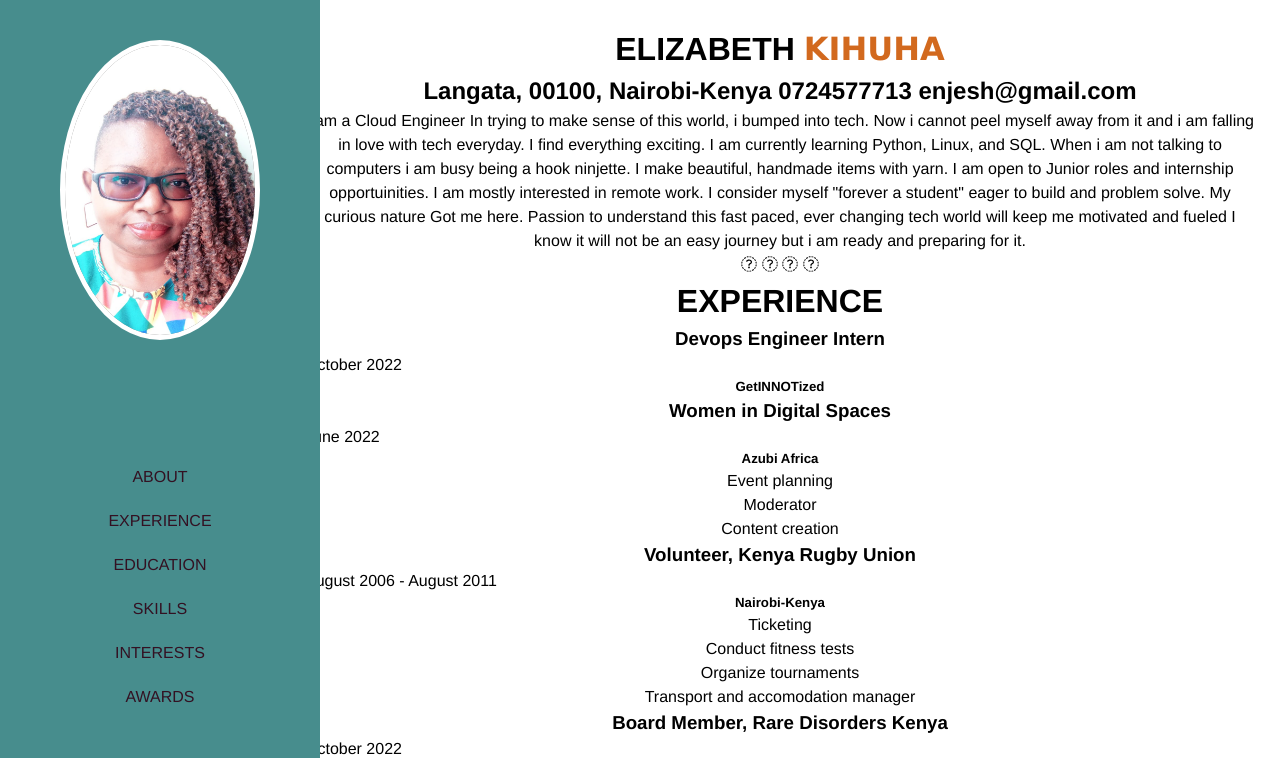
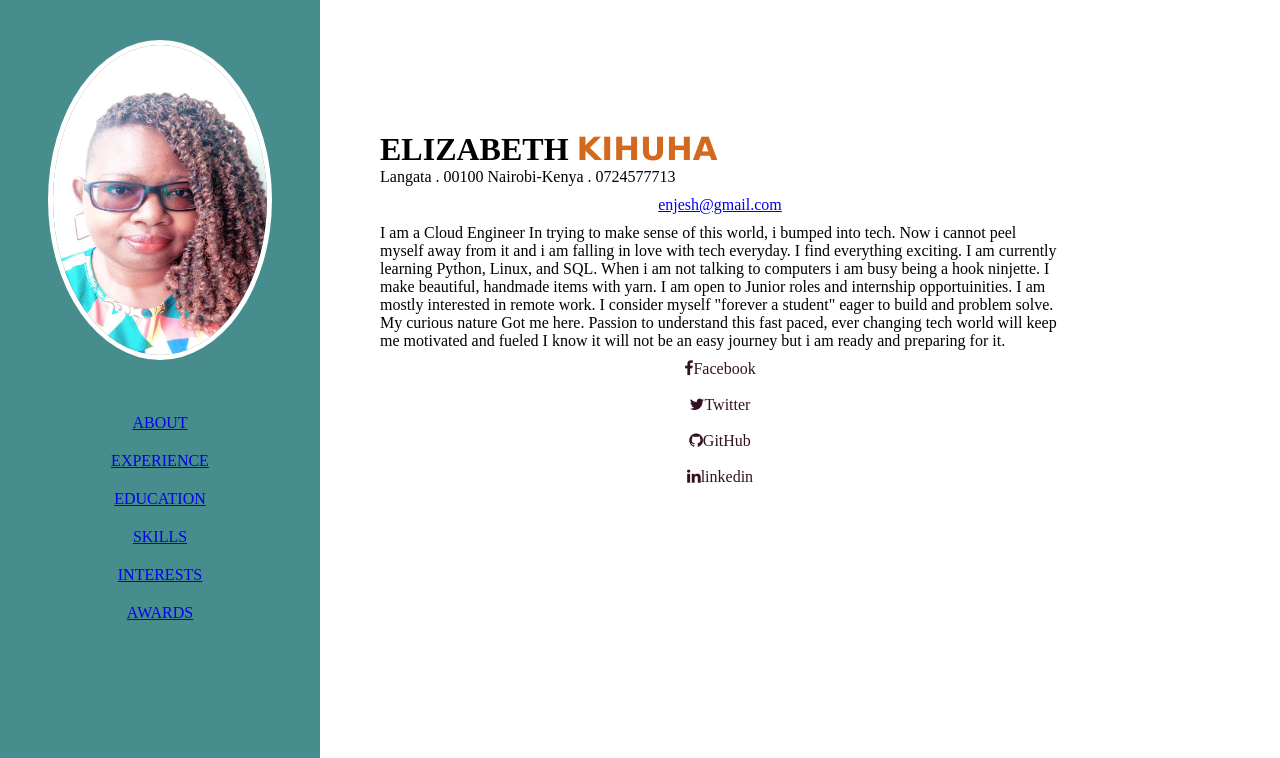
Before and after one commit to enjesh/frontend-challenge, a plain HTML site: page index.html in a window 1280 px wide. Shown: the top 758 px of the page. Drawn offline with Linux system fonts and the light colour scheme; a web font is replaced by a local one.

Commit message:
Adding sections to the html & Editing the nav bar to stop blocking text

```diff
--- a/css/styles.css
+++ b/css/styles.css
@@ -7,7 +7,7 @@
   padding: 0;
 }
 
-img{
+/* img{
   border-radius: 50%;
   border: 5px solid white;
   width: 200;
@@ -15,15 +15,19 @@ img{
   margin: 40px auto 0px auto;
   display: block;
   background-color: gray;
+} */
+
+.nav-img {
+  border-radius: 50%;
+  border: 5px solid white;
+  margin-bottom: 40px;
+  margin-top: 40px;
+  width: 70%;
+  height: 40%;
+
 }
 
-.nav-img {
-  width: 70%;
-  height: 50%;
-  margin: 15px auto;
-}
-
-.body {
+/* .body {
   font-family:Helvetica Neue, Arial, sans-serif, "Times New Roman";
   font-size: 1rem;
   font-weight: 400;
@@ -33,18 +37,28 @@ img{
   width: 100%;
   overflow-x: hidden;
   background-position: center;
-  /* float: left;
+  float: left;
   z-index: 100;
   border: 3px;
-  border-radius: 5px; */
-}
+  border-radius: 5px;
+} */
 
 .side-nav {
+  top: 0;
+  left: 0;
   width: 25%;
-  height: 100vh;
+  height: 100%;
   background-color: rgb(71, 141, 141);
   font-size:  medium;
   position: fixed;
+  z-index: 1;
+  text-align: center;
+}
+
+.section {
+  height: 90vh;
+
+
 }
 
 .menu {
@@ -52,10 +66,10 @@ img{
   font-size: medium;
 }
 
-a:link {
+.fa {
   color: rgb(51, 17, 34);
   text-decoration: none;
-  background-color: transparent;
+  /* background-color: transparent; */
 }
 
 a:visited {
@@ -77,14 +91,17 @@ a:link, a:visited {
 }
 
 .main {
-  background-color: white;
+  padding: 130px 220px;
+  margin-left: 160px;
+
+  /* background-color: white;
   color: black;
   text-align: center;
   margin-left: 280px;
   float: left;
   width: 1000px;
   height: auto;
-  padding: 25px;
+  padding: 25px; */
 }
 
 .name {
--- a/index.html
+++ b/index.html
@@ -8,19 +8,20 @@
         <title>My portfolio site</title>
         <link rel="icon" type="image/x-icon" href="assets/img/favicon.ico" />
         <!-- Font Awesome icons (free version)-->
-        <script src="https://use.fontawesome.com/releases/v6.1.0/js/all.js" crossorigin="anonymous"></script>
+        <!-- <script src="https://use.fontawesome.com/releases/v6.1.0/js/all.js" crossorigin="anonymous"></script> -->
         <!-- Google fonts-->
         <link href="https://fonts.googleapis.com/css?family=Saira+Extra+Condensed:500,700" rel="stylesheet" type="text/css" />
         <link href="https://fonts.googleapis.com/css?family=Muli:400,400i,800,800i" rel="stylesheet" type="text/css" />
         <link rel="stylesheet" href="https://cdnjs.cloudflare.com/ajax/libs/font-awesome/4.7.0/css/font-awesome.min.css">
+        <link rel="stylesheet" href="https://fontawesome.com/v4/icons/"/>
         <link href="css/styles.css" rel="stylesheet" />
     </head>
-    <body class="body" id="page-top">
+    <body>
         <!-- Navigation-->
         <div class="side-nav" id="sideNav">
-            <div class="nav-img">
-                <img src="assets/img/profile.jpg" width="200px" height="300px" alt="profile image">
-            </div>
+
+                <img src="assets/img/profile.jpg" alt="profile image" class="nav-img">
+
             <div class="menu" id="menu">
                 <a href="#about">ABOUT</a>
                 <a href="#experience">EXPERIENCE</a>
@@ -33,11 +34,15 @@
 
         <!-- Page Content-->
         <div class="main" id="content">
+            <div class="section">
 
             <!-- About -->
-            <div class="title 1" id="about">
+                <div class="section1" id="about">
                     <h1>ELIZABETH <span class="name">KIHUHA</span></h1>
-                <h2>Langata, 00100, Nairobi-Kenya 0724577713 enjesh@gmail.com</h2>
+                    <div class="subheading">
+                        Langata . 00100 Nairobi-Kenya . 0724577713
+                        <a href="email">enjesh@gmail.com</a>
+                    </div>
                     <p>
                         I am a Cloud Engineer
                         In trying to make sense of this world, i bumped into tech.
@@ -53,19 +58,21 @@
                         I know it will not be an easy journey but i am ready and preparing for it.
                     </p>
 
-                <div>
-                    <a class="fa fa-facebook" href="https://www.linkedin.com/in/elizabeth-kihuha"></a>
-                    <a class="fa fa-twitter"  href="https://www.linkedin.com/in/elizabeth-kihuha"></a>
-                    <a class="fa fa-github" href="https://www.linkedin.com/in/elizabeth-kihuha"></a>
-                    <a class="fa fa-linkedin" href="https://www.linkedin.com/in/elizabeth-kihuha"></a>
-
+                        <div class="icons">
+                            <a class="fa fa-facebook" href="https://web.facebook.com/enjesh">Facebook</a>
+                            <a class="fa fa-twitter" href="https://twitter.com/enjesh">Twitter</a>
+                            <a class="fa fa-github" href="https://github.com/enjesh">GitHub</a>
+                            <a class="fa fa-linkedin" href="https://www.linkedin.com/in/elizabeth-kihuha">linkedin</a>
+                            <!-- <i class="fa fa-html5" aria-hidden="true"></i> -->
+                        </div>
+                </div>
             </div>
         </div>
 
 
 
         <!-- Experience -->
-            <div class="title 2" id="experience">
+        <div class="section2" id="experience">
             <div>
                 <h1>EXPERIENCE</h1>
                 <div><h3>Devops Engineer Intern</h3></div>
@@ -107,10 +114,11 @@
                         <li>Advocate for policy change</li>
                     </ul>
             </div>
+
         </div>
 
         <!-- Education -->
-            <div class="title 3" id="education">
+        <div class="section3" id="education">
             <h1>EDUCATION</h1>
             <div>
                 <div><h3>Bachelor of Science (Sports Science)</h3></div>
@@ -129,21 +137,27 @@
                 <div id="date">August 2022</div>
                 <div><h5>Azubi Africa</h5></div>
             </div>
+
         </div>
 
         <!-- Skills -->
-            <div class="title 4" id="skills">
+        <div class="section4" id="skills">
             <h1>SKILLS</h1>
+            <div>
+                <i class="fa fa-html5"></i>
+                <i class="fa fa-css"></i>
+            </div>
             <p>
                 Lorem ipsum dolor sit amet consectetur adipisicing elit.
                 Sint beatae mollitia vero, at, quam architecto laborum
                 debitis ea commodi ipsum nihil dolor eveniet asperiores,
                 soluta unde sapiente sunt facilis doloremque.
             </p>
+
         </div>
 
         <!-- Interests -->
-            <div class="title 5" id="interests">
+        <div class="section5" id="interests">
             <h1>INTERESTS</h1>
             <p>
                 Lorem ipsum, dolor sit amet consectetur adipisicing elit.
@@ -154,10 +168,8 @@
         </div>
 
         <!-- Awards -->
-            <div class="title 6" id="awards">
+        <div class="section6" id="awards">
             <h1>AWARDS</h1>
-
-            </div>
         </div>
 
     </body>
```
Lines whose indentation alone changed are shown as unchanged.
